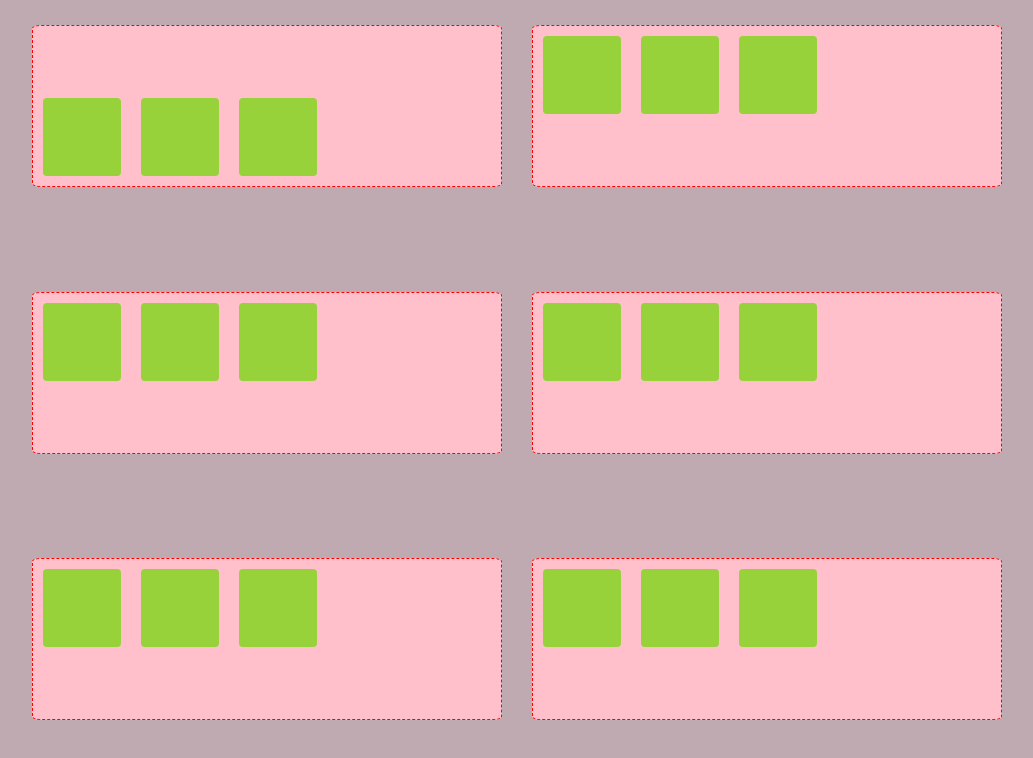
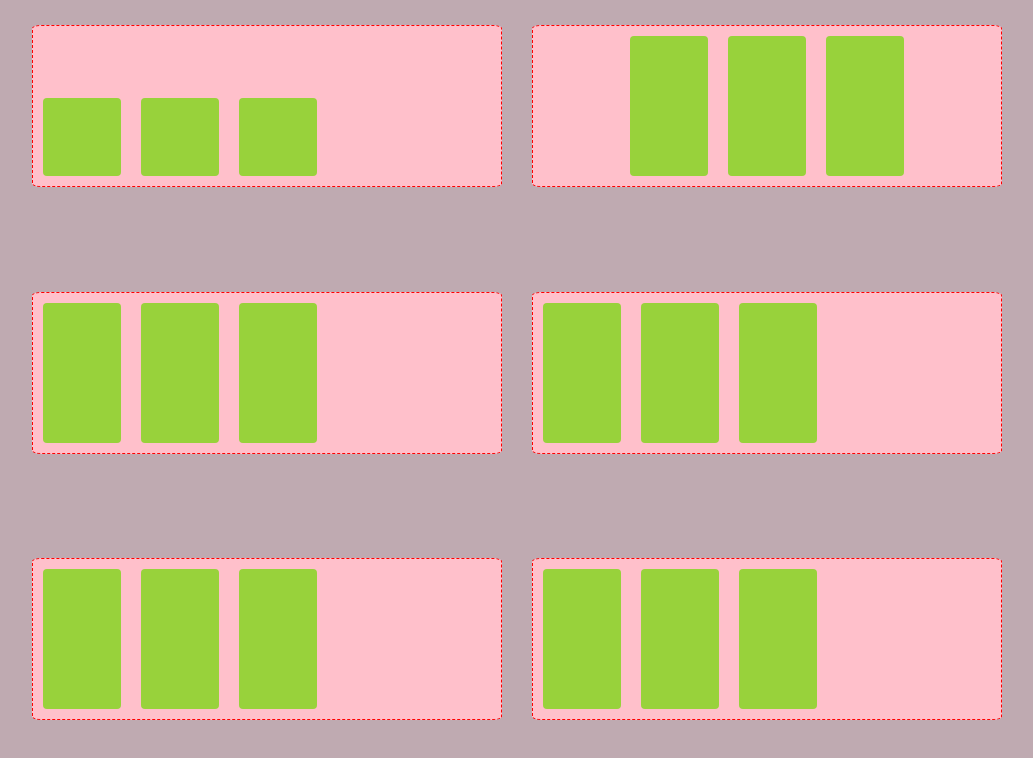
Before and after one commit to KatjaOllila/flexbox-practice, a plain HTML site: page index.html in a window 1280 px wide. Shown: the whole page, without its empty margins (133-1166 px from the left). Drawn offline with Linux system fonts and the light colour scheme.

Commit message:
changed size to min-...

```diff
--- a/styles/styles.css
+++ b/styles/styles.css
@@ -27,6 +27,8 @@
     margin: 15px;
     background: pink;
     display: flex;
+    align-items: stretch;
+    justify-content: center;
 }
 .box-three {
     width: 468px;
@@ -66,9 +68,11 @@
 }
 
 .card {
-    width: 78px;
-    height: 78px;
+    min-width: 78px;
+    min-height: 78px;
     margin: 10px;
+    display: flex;
     background: #98d23b;
     border-radius: 4px
+
 }
```
